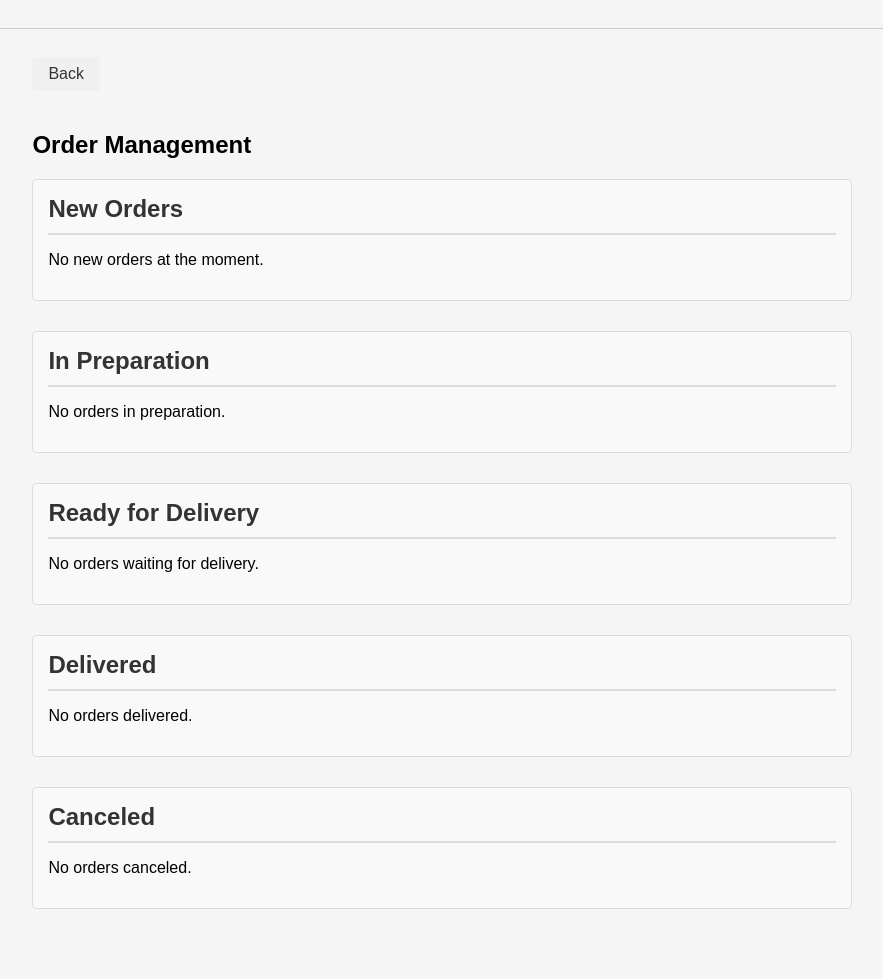
After one commit to PiotrAstro/PO_project, a Flask app: template app/templates/restaurant/browse_orders.html in a window 1280 px wide. The commit adds this page. Shown: the whole page, without its empty margins (198-1081 px from the left). Run offline with Flask 3, Linux system fonts and the light colour scheme; the template is opened without the code that fills it, so the values that code supplies are empty; parts of the project's set-up code (start-up, migrations or seed data) failed here and were passed over.

Commit message:
added basic browsing orders

```diff
--- a/app/models.py
+++ b/app/models.py
@@ -13,6 +13,7 @@ class DeliveryStatus(enum.Enum):
 
 
 class OrderStatus(enum.Enum):
+    Canceled = "Canceled"
     InPreparation = "InPreparation"
     WaitingForDelivery = "WaitingForDelivery"
     Registered = "Registered"
@@ -184,6 +185,7 @@ class Orders(db.Model):
 
     # Relationships
     delivery = db.relationship('Delivery', backref='order', uselist=False, lazy='select')
+    offer = db.relationship('Offer', backref='order', uselist=False, lazy='select')
     payment = db.relationship('Payment', backref='order', uselist=False, lazy='select')
 
 
--- /dev/null
+++ b/app/templates/restaurant/browse_orders.html
@@ -0,0 +1,182 @@
+{% extends "base.html" %}
+
+{% block content %}
+<style>
+    .container {
+        padding: 20px;
+        max-width: 1200px;
+        margin: 0 auto;
+    }
+
+    .status-section {
+        margin-bottom: 30px;
+        border: 1px solid #ddd;
+        border-radius: 4px;
+        padding: 15px;
+        background-color: #f9f9f9;
+    }
+
+    .status-title {
+        font-size: 1.5em;
+        font-weight: bold;
+        margin-bottom: 15px;
+        padding-bottom: 10px;
+        border-bottom: 2px solid #ddd;
+        color: #333;
+    }
+
+    .order-card {
+        background-color: white;
+        padding: 15px;
+        margin-bottom: 15px;
+        border: 1px solid #eee;
+        border-radius: 4px;
+    }
+
+    .order-card:hover {
+        box-shadow: 0 2px 4px rgba(0,0,0,0.1);
+    }
+
+    .order-detail {
+        margin: 8px 0;
+        color: #666;
+    }
+
+    .order-actions {
+        margin-top: 15px;
+        display: flex;
+        gap: 10px;
+    }
+
+    .action-button {
+        padding: 8px 16px;
+        border: none;
+        border-radius: 4px;
+        cursor: pointer;
+        font-size: 0.9em;
+        transition: background-color 0.2s;
+    }
+
+    .accept-button {
+        background-color: #4CAF50;
+        color: white;
+    }
+
+    .accept-button:hover {
+        background-color: #45a049;
+    }
+
+    .reject-button {
+        background-color: #f44336;
+        color: white;
+    }
+
+    .reject-button:hover {
+        background-color: #da190b;
+    }
+
+    .back-link {
+        display: inline-block;
+        margin-bottom: 20px;
+        padding: 8px 16px;
+        background-color: #f0f0f0;
+        border-radius: 4px;
+        text-decoration: none;
+        color: #333;
+    }
+
+    .back-link:hover {
+        background-color: #e0e0e0;
+    }
+</style>
+
+<div class="container">
+    <a href="/restaurant" class="back-link">Back</a>
+    <h2 style="margin-bottom: 20px;">Order Management</h2>
+
+    <!-- New Orders Section -->
+    <div class="status-section">
+        <div class="status-title">New Orders</div>
+        {% for order in orders_by_status[OrderStatus.Registered] %}
+        <div class="order-card">
+            <div class="order-detail"><strong>Order #{{ order.id }}</strong></div>
+            <div class="order-detail">Client: {{ order.offer.request.client.name }}</div>
+            <div class="order-detail">Price: ${{ order.offer.price }}</div>
+            <div class="order-detail">Wait Time: {{ order.offer.waitingTime }}</div>
+            <div class="order-detail">With delivery: {{ order.offer.request.withDelivery }}</div>
+            <div class="order-actions">
+                <button class="panel-button" onclick="window.location.href='{{ url_for('restaurant.edit_order', order_id=order.id) }}'">Edit</button>
+            </div>
+        </div>
+        {% else %}
+        <p>No new orders at the moment.</p>
+        {% endfor %}
+    </div>
+
+    <!-- In Preparation Section -->
+    <div class="status-section">
+        <div class="status-title">In Preparation</div>
+        {% for order in orders_by_status[OrderStatus.InPreparation] %}
+        <div class="order-card">
+            <div class="order-detail"><strong>Order #{{ order.id }}</strong></div>
+            <div class="order-detail">Client: {{ order.offer.request.client.name }}</div>
+            <div class="order-detail">Price: ${{ order.offer.price }}</div>
+            <div class="order-detail">With delivery: {{ order.offer.request.withDelivery }}</div>
+            <div class="order-actions">
+                <button class="panel-button" onclick="window.location.href='{{ url_for('restaurant.edit_order', order_id=order.id) }}'">Edit</button>
+            </div>
+        </div>
+        {% else %}
+        <p>No orders in preparation.</p>
+        {% endfor %}
+    </div>
+
+    <!-- Ready for Delivery Section -->
+    <div class="status-section">
+        <div class="status-title">Ready for Delivery</div>
+        {% for order in orders_by_status[OrderStatus.WaitingForDelivery] %}
+        <div class="order-card">
+            <div class="order-detail"><strong>Order #{{ order.id }}</strong></div>
+            <div class="order-detail">Client: {{ order.offer.request.client.name }}</div>
+            <div class="order-detail">Price: ${{ order.offer.price }}</div>
+            <div class="order-detail">With delivery: {{ order.offer.request.withDelivery }}</div>
+            <div class="order-actions">
+                <button class="panel-button" onclick="window.location.href='{{ url_for('restaurant.edit_order', order_id=order.id) }}'">Edit</button>
+            </div>
+        </div>
+        {% else %}
+        <p>No orders waiting for delivery.</p>
+        {% endfor %}
+    </div>
+
+    <!-- Delivered -->
+    <div class="status-section">
+        <div class="status-title">Delivered</div>
+        {% for order in orders_by_status[OrderStatus.Delivered] %}
+        <div class="order-card">
+            <div class="order-detail"><strong>Order #{{ order.id }}</strong></div>
+            <div class="order-detail">Client: {{ order.offer.request.client.name }}</div>
+            <div class="order-detail">Price: ${{ order.offer.price }}</div>
+            <div class="order-detail">With delivery: {{ order.offer.request.withDelivery }}</div>
+        </div>
+        {% else %}
+        <p>No orders delivered.</p>
+        {% endfor %}
+    </div>
+
+    <!-- Canceled -->
+    <div class="status-section">
+        <div class="status-title">Canceled</div>
+        {% for order in orders_by_status[OrderStatus.Canceled] %}
+        <div class="order-card">
+            <div class="order-detail"><strong>Order #{{ order.id }}</strong></div>
+            <div class="order-detail">Client: {{ order.offer.request.client.name }}</div>
+            <div class="order-detail">Price: ${{ order.offer.price }}</div>
+            <div class="order-detail">With delivery: {{ order.offer.request.withDelivery }}</div>
+        </div>
+        {% else %}
+        <p>No orders canceled.</p>
+        {% endfor %}
+    </div>
+</div>
+{% endblock %}
--- a/app/templates/restaurant/panel.html
+++ b/app/templates/restaurant/panel.html
@@ -9,5 +9,6 @@
     <div class="button-container">
         <button class="panel-button" onclick="window.location.href='{{ url_for('restaurant.browse_requests') }}'">Browse Requests</button>
         <button class="panel-button">Browse Offers</button>
+        <button class="panel-button" onclick="window.location.href='{{ url_for('restaurant.browse_orders') }}'">Browse Orders</button>
     </div>
 {% endblock %}
```
Also changed, not shown: app/restaurant/form.py (added, +13 -0 lines), app/restaurant/restaurant.py (+67 -1 lines), app/restaurant/routes.py (+85 -1 lines), app/templates/restaurant/edit_order.html (added, +59 -0 lines), app/templates/restaurant/select_deliverer.html (added, +56 -0 lines).
